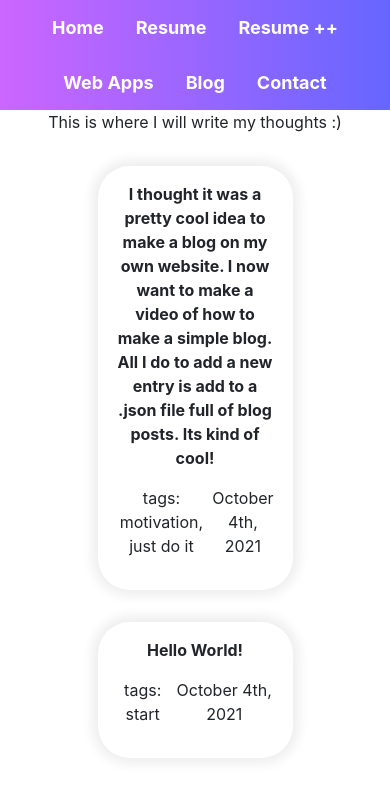
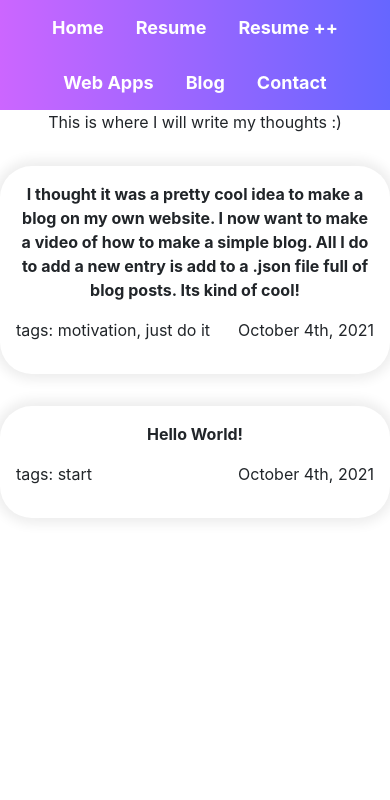
Before and after one commit to mtrejo0/moisestrejo.com, a React (Create React App) app: page /blog in a window 390 px wide. Shown: the top 800 px of the page. Built offline with nearby package versions, Linux system fonts and the light colour scheme.

Commit message:
added css for mobile

```diff
--- a/src/styles.css
+++ b/src/styles.css
@@ -385,8 +385,16 @@ p {
   }
 }
 
+
+
 .blog-item {
   width: 50vw;
+}
+
+@media (max-width: 1100px) {
+  .blog-item {
+    width: 100%;
+  }
 }
 
 .blog-bottom {
```
